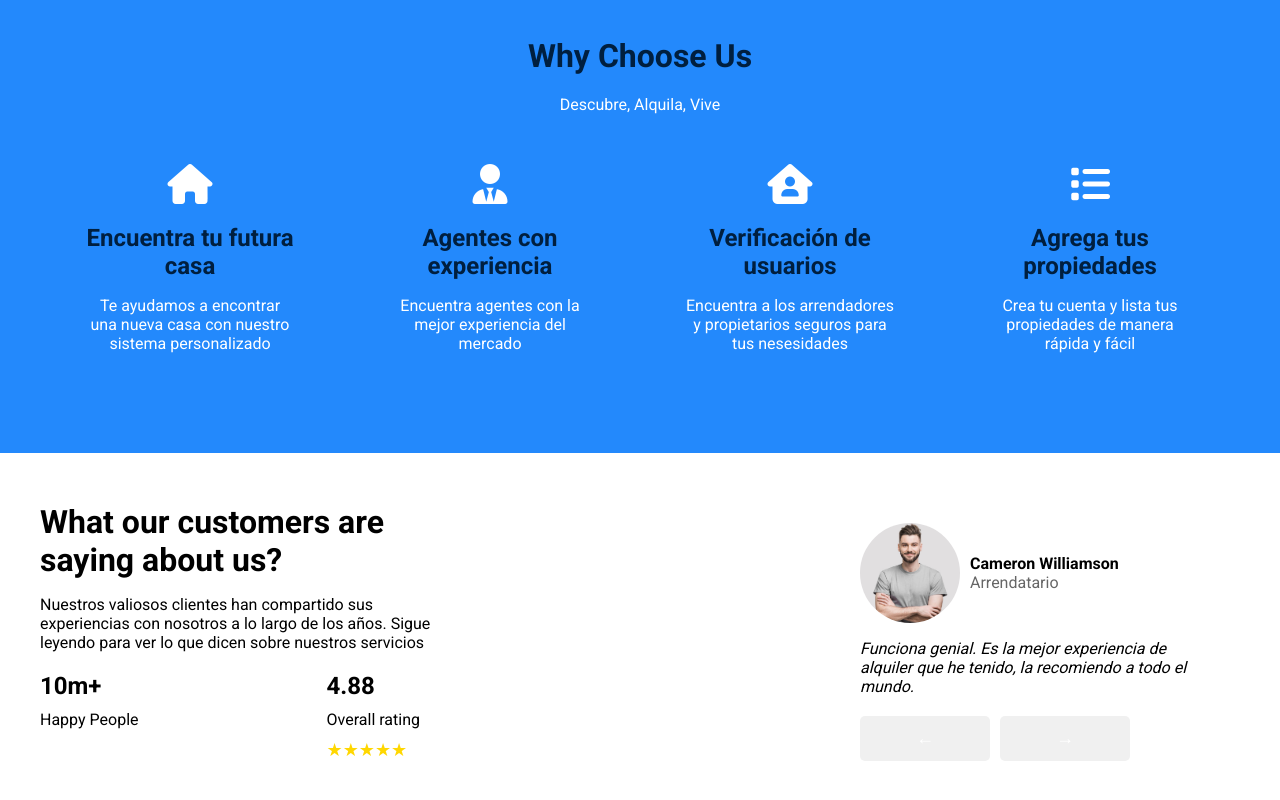
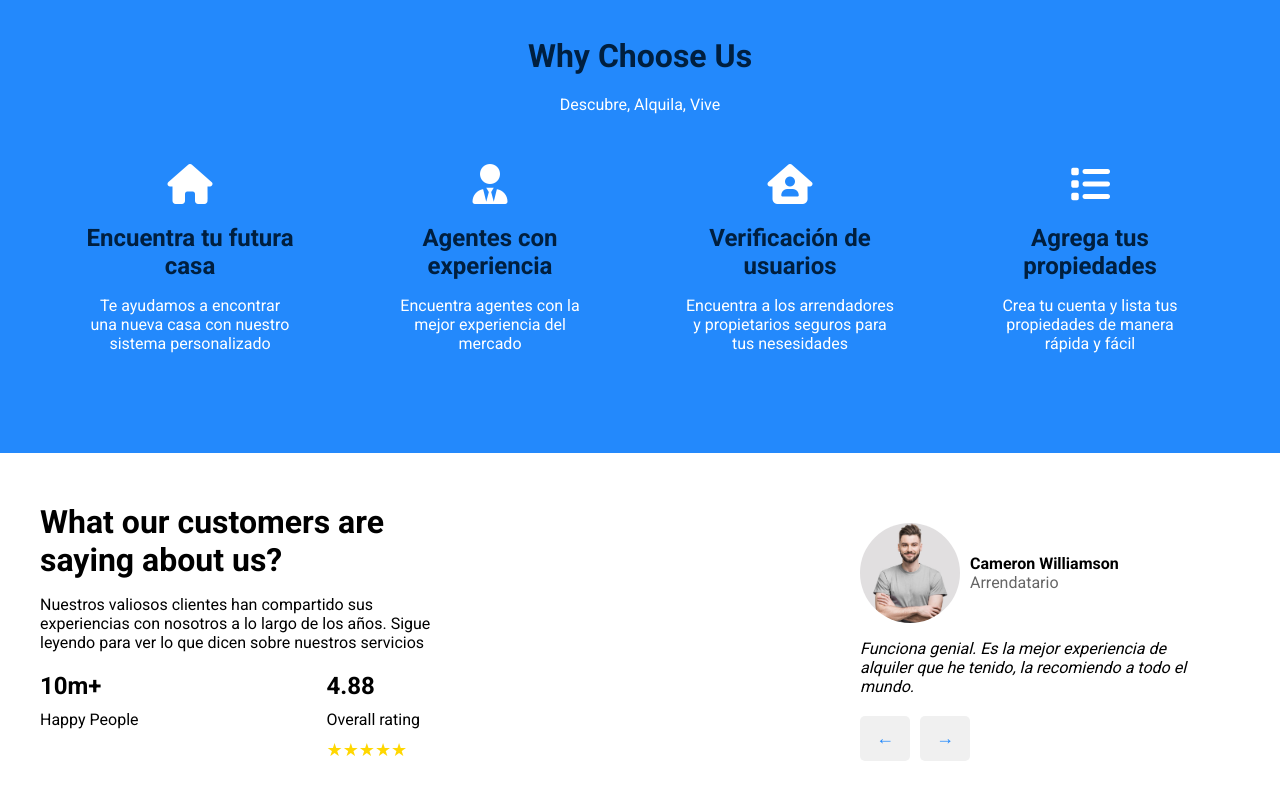
Before and after one commit to RentNova/landing-page-RentEase, a plain HTML site: page index.html in a window 1280 px wide. Shown: the part 2019-2819 px from the top of the page. Drawn offline with Linux system fonts and the light colour scheme; files whose address does not match are found by name.

```diff
--- a/css/styles.css
+++ b/css/styles.css
@@ -344,7 +344,7 @@
 
     .testimonial {
         flex: 1;
-        padding: 20px;
+        padding: 20px 20px 0 20px;
         text-align: left;
         max-width: 400px;
         margin-left: auto;
@@ -388,7 +388,9 @@
 
     .nav-button {
         background-color: #f0f0f0;
+        color:#2389FC;
         border: none;
+        width: 50px;
         padding: 10px;
         margin-right: 10px;
         cursor: pointer;
```
